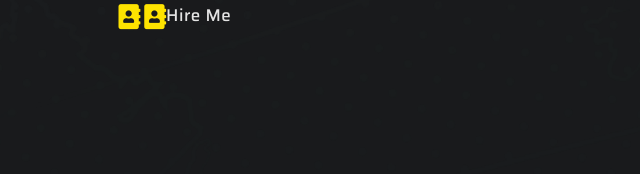
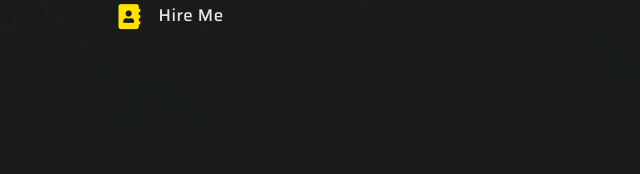
Before and after one commit to Kashan-Ayyub/portfolio, a plain HTML site: page projects/index.html in a window 1280 px wide. Shown: the part 2704-2878 px from the top of the page, 486-1126 px from the left. Drawn offline with Linux system fonts and the light colour scheme.

Commit message:
Update index.html

```diff
--- a/projects/index.html
+++ b/projects/index.html
@@ -471,7 +471,6 @@
                                                         <div class="office-mail">
                                                                 <div class="mail-icon">
                                                                         <i class="fa fa-address-book" aria-hidden="true"></i>
-                                                                        <i class="fa fa-address-book" aria-hidden="true"></i>
                                                                 </div>
                                                                 <div class="email">
                                                                         <a href="../hireme/index.html">Hire Me</a>
```
